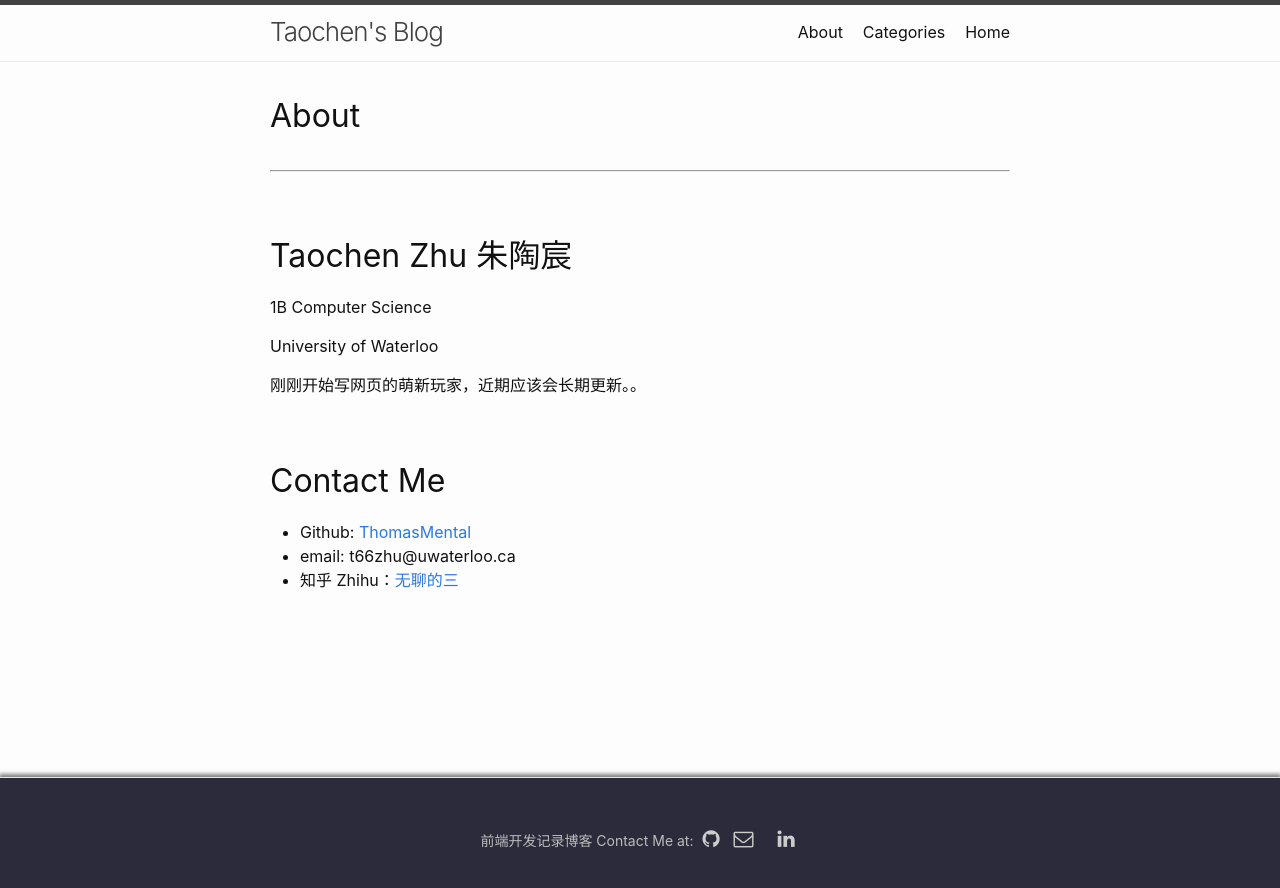
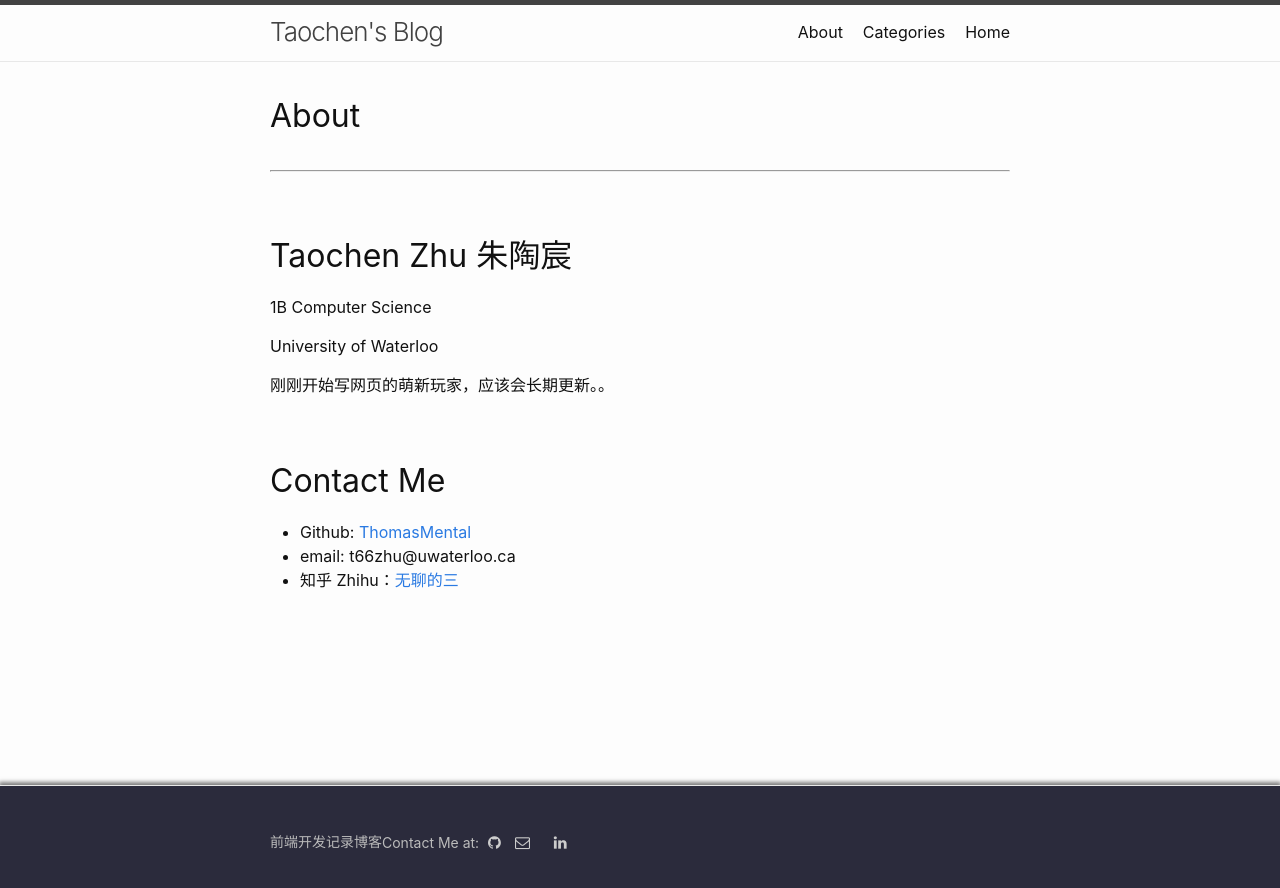
Before and after one commit to ThomasMental/ThomasMental.github.io, a Jekyll site: the page built from pages/about.markdown, in a window 1280 px wide. Shown: the top 888 px of the page. Built offline with Jekyll 4.4.1, drawn with Linux system fonts in a browser that asks for light colours; a style sheet for code colours, icons or effects is not loaded.

Commit message:
debug footer

```diff
--- a/_sass/minima/_footer.scss
+++ b/_sass/minima/_footer.scss
@@ -3,6 +3,7 @@
  */
  .site-footer {
     position: relative;
+    padding: $spacing-unit 0;
 
     text-align: center;
     // margin-top: 50px;
@@ -11,6 +12,7 @@
     color: #bbb;
     .wrapper {
         width: 1140px;
+        display: flex;
         margin: 0 auto;
         padding: 15px 0;
         text-align: center;
@@ -29,7 +31,7 @@
                 }
                 i {
                     margin: 0 5px;
-                    font-size: 20px;
+                     @include relative-font-size(0.9375);
                 }
             }
         }
--- a/pages/about.markdown
+++ b/pages/about.markdown
@@ -11,7 +11,7 @@ type: page
 
 University of Waterloo
 
-刚刚开始写网页的萌新玩家，近期应该会长期更新。。
+刚刚开始写网页的萌新玩家，应该会长期更新。。
 
 ## Contact Me
 * Github: [ThomasMental](https://github.com/thomasmental)
```
